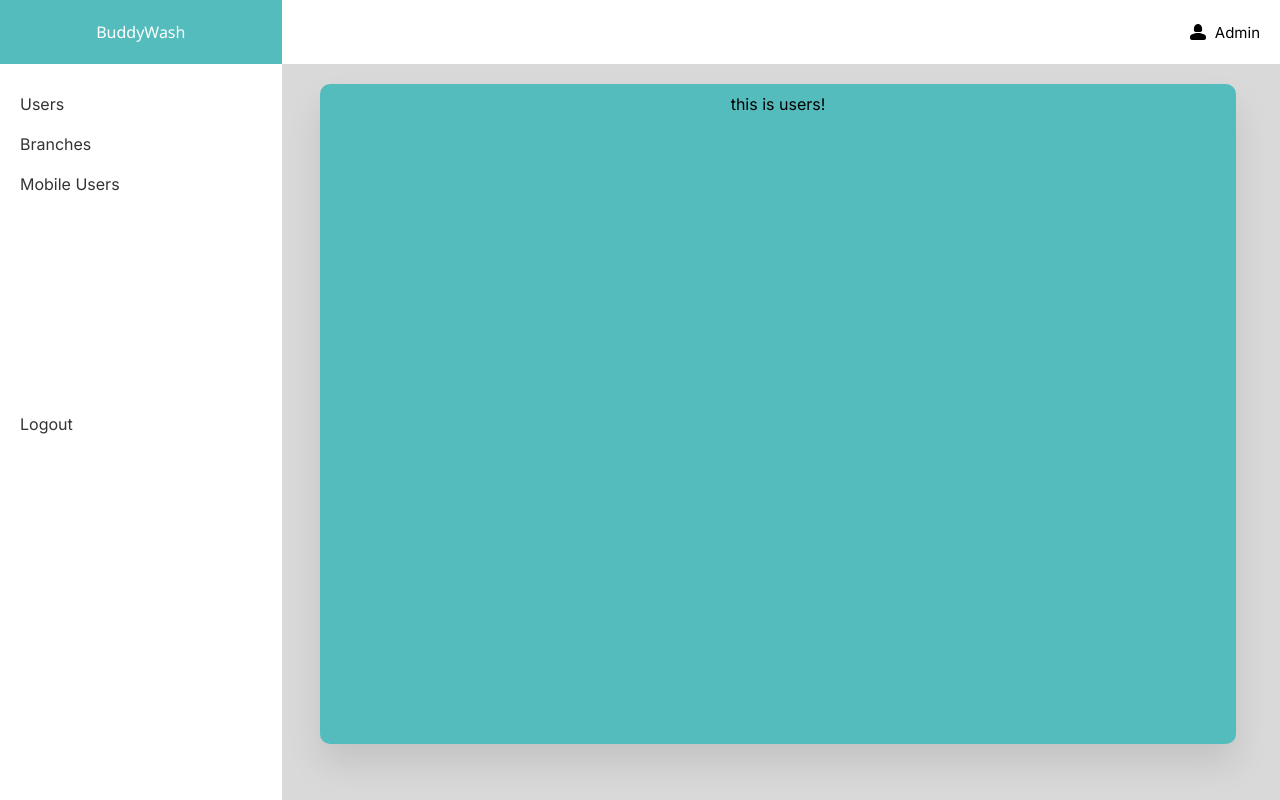
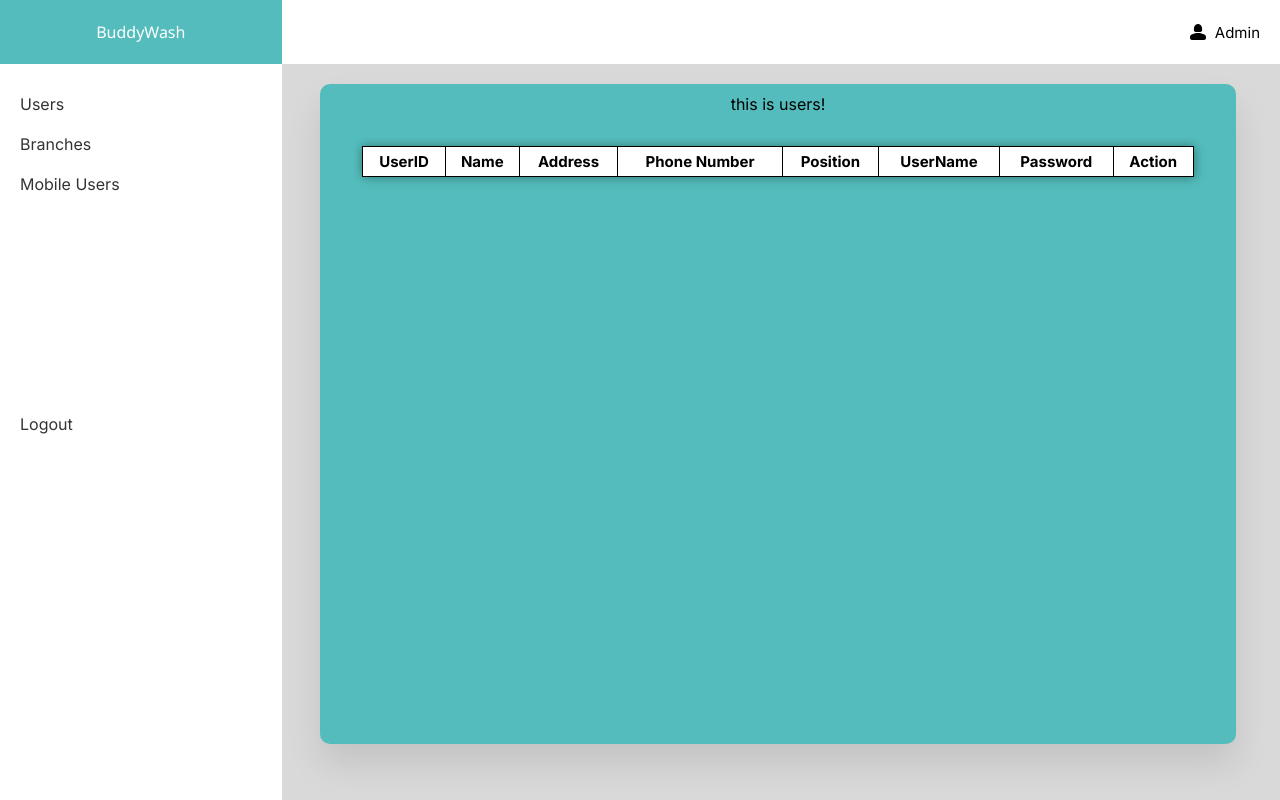
Before and after one commit to markjunnelacosta/buddy-wash-next, a Next.js app: page /role/admin/users in a window 1280 px wide. Built offline with nearby package versions, Linux system fonts and the light colour scheme.

Commit message:
added table to the user

```diff
--- a/app/page.js
+++ b/app/page.js
@@ -36,7 +36,7 @@ export default function Home() {
         if (data.password == password) {
           switch (data.userRole) {
             case "admin":
-              router.push("role/admin");
+              router.push("role/admin/users");
               break;
             case "owner":
               router.push("role/owner");
--- a/app/role/admin/users/page.css
+++ b/app/role/admin/users/page.css
@@ -10,3 +10,25 @@
     border-radius: 10px;
     box-shadow: 0 20px 35px rgba(0, 0, 0, 0.1);
 }
+
+.table-container{
+    display: flex;
+    gap: 10px;
+    padding: 2rem;
+}
+
+table {
+    border-collapse: collapse;
+    border: 1px solid #fff;
+    background-color: #fff;
+    box-shadow: 2px 2px 12px rgba(0, 0, 0, 0.2), -1px -1px 8px rgba(0, 0, 0, 0.2);
+    width: 100%;
+}
+
+th {
+    border: 1px solid black;
+    text-align: center;
+    padding: 5px;
+    font-size: 15px;
+    background-color: white;
+}
--- a/app/role/admin/users/page.js
+++ b/app/role/admin/users/page.js
@@ -8,88 +8,25 @@ function Users() {
       <Layout />
       <div className="container-box">
         this is users!
+        <div className="table-container">
+          <table>
+            <thead>
+            <tr>
+              <th>UserID</th>
+              <th>Name</th>
+              <th>Address</th>
+              <th>Phone Number</th>
+              <th>Position</th>
+              <th>UserName</th>
+              <th>Password</th>
+              <th>Action</th>
+            </tr>
+            </thead>
+          </table>
+        </div>
       </div>
     </>
   )
 }
 
 export default Users
-
-/*
-"use client";
-import React, { useState } from "react";
-
-const AdminPage = () => {
-  const [userName, setUserName] = useState("");
-  const [phoneNumber, setPhoneNumber] = useState("");
-  const [userAddress, setUserAddress] = useState("");
-  const [userRole, setUserRole] = useState("");
-  const [userId, setUserId] = useState("");
-  const [password, setPassword] = useState("");
-
-
-  const onClick = async () => {
-    console.log(userName, phoneNumber, userAddress, userRole, userId, password);
-    const response = await fetch("/api/user", {
-      method: "POST",
-      body: JSON.stringify({
-        userName: userName,
-        phoneNumber: phoneNumber,
-        userAddress: userAddress,
-        userRole: userRole,
-        userId: userId,
-        password: password,
-
-
-      }),
-    });
-
-    console.log(response);
-  };
-  return (
-    <div>
-      <input
-        type="text"
-        placeholder="User Name"
-        value={userName}
-        onChange={(e) => setUserName(e.currentTarget.value)}
-      ></input>
-      <input
-        type="text"
-        placeholder="Phone Number"
-        value={phoneNumber}
-        onChange={(e) => setPhoneNumber(e.currentTarget.value)}
-      ></input>
-      <input
-        type="text"
-        placeholder="Address"
-        value={userAddress}
-        onChange={(e) => setUserAddress(e.currentTarget.value)}
-      ></input>
-      <input
-        type="text"
-        placeholder="User Role"
-        value={userRole}
-        onChange={(e) => setUserRole(e.currentTarget.value)}
-      ></input>
-      <input
-        type="text"
-        placeholder="User ID"
-        value={userId}
-        onChange={(e) => setUserId(e.currentTarget.value)}
-      ></input>
-      <input
-        type="text"
-        placeholder="Password"
-        value={password}
-        onChange={(e) => setPassword(e.currentTarget.value)}
-      ></input>
-
-
-      <button onClick={onClick}>Add User</button>
-    </div>
-  );
-};
-
-export default AdminPage;
-*/
```
Also changed, not shown: app/role/admin/users/add-users/page.js (added, +76 -0 lines).
